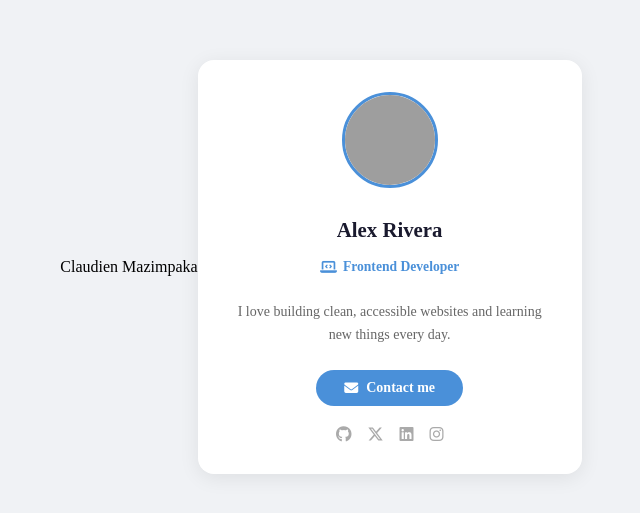
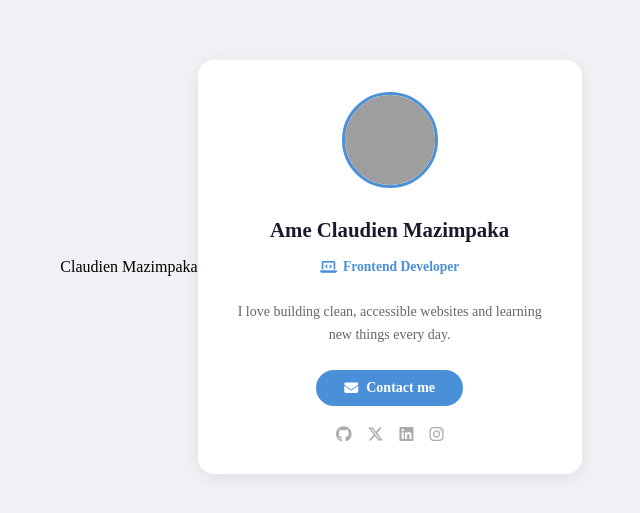
Before and after one commit to Aimecol/profile_card, a plain HTML site: page index.html in a window 1280 px wide. Shown: the part 133-646 px from the top of the page, without its empty margins (319-959 px from the left). Drawn offline with Linux system fonts and the light colour scheme; grey boxes are pictures that could not be loaded.

Commit message:
Update name from Alex Rivera to Ame Claudien Mazimpaka

```diff
--- a/index.html
+++ b/index.html
@@ -17,7 +17,7 @@ font-awesome/6.5.0/css/all.min.css">
 large/emy-00892_691c4620cb91d_large.jpg"
       alt="Profile photo">
 
-    <h1>Alex Rivera</h1>
+    <h1>Ame Claudien Mazimpaka</h1>
 
     <p class="role">
       <i class="fa-solid fa-laptop-code"></i>
```
